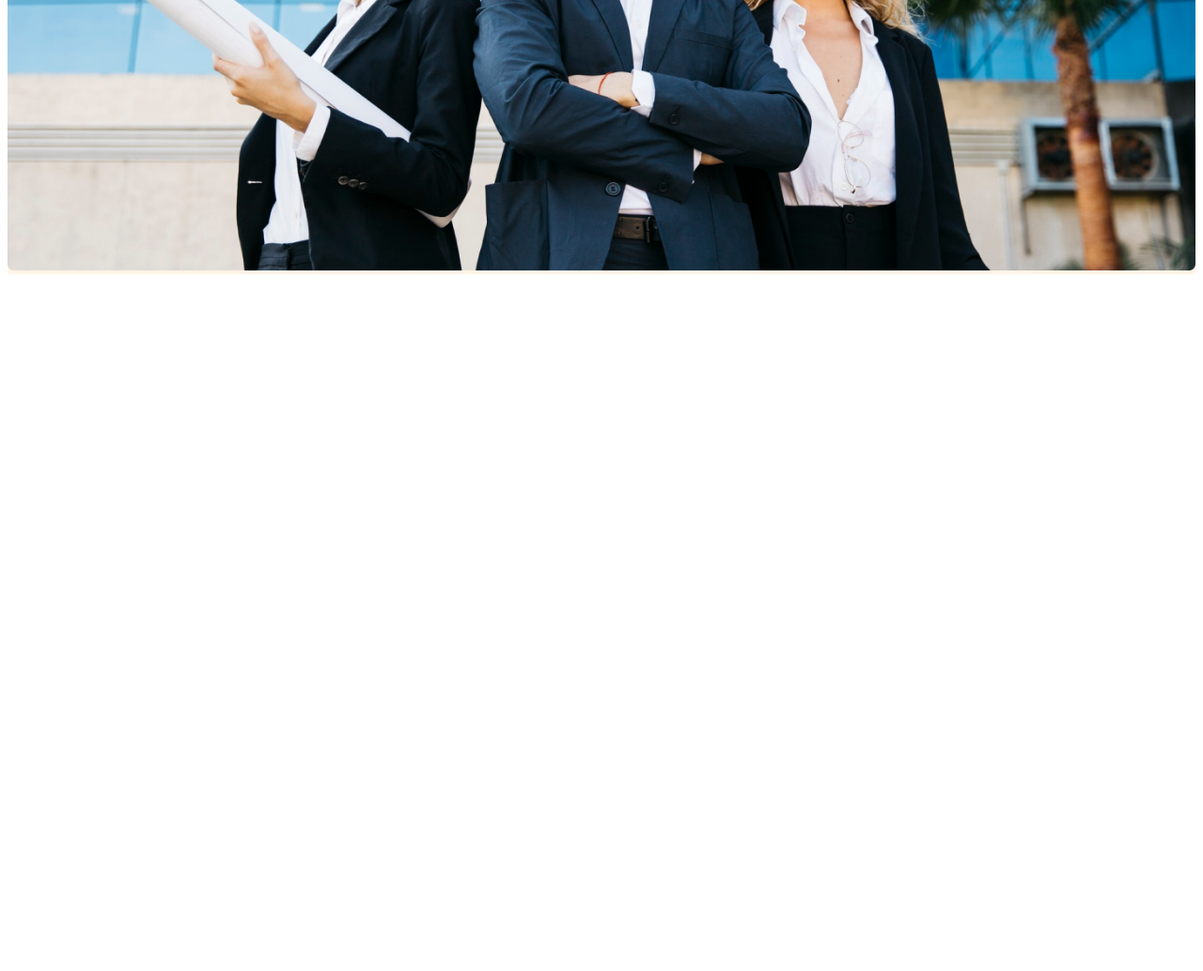
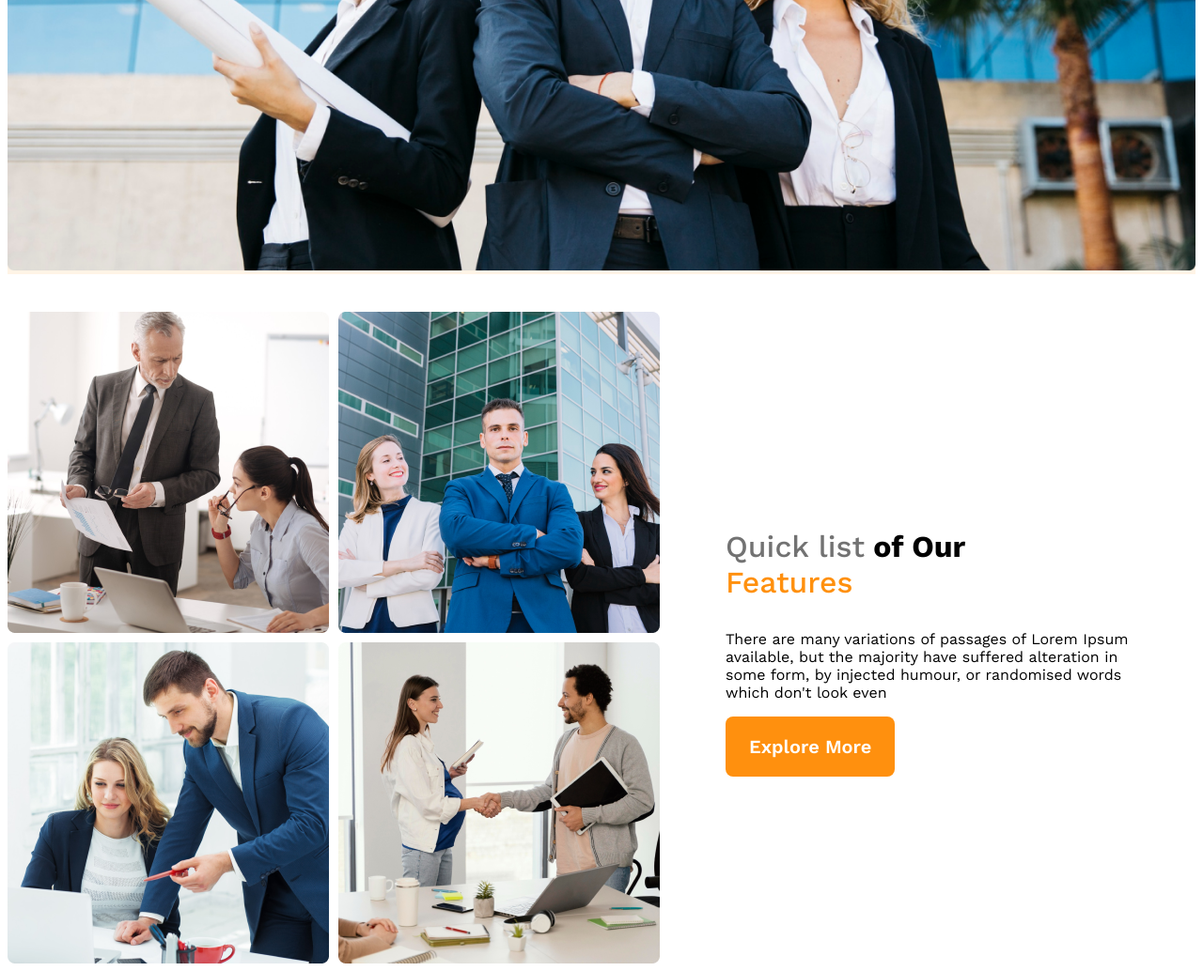
Before and after one commit to mehedip1/Architecher, a plain HTML site: page index.html in a window 1280 px wide. Shown: the part 853-1887 px from the top of the page at 94% size. Before the commit the page ends 1153 px from the top, so only its background shows below. Drawn offline with nearby package versions, Linux system fonts and the light colour scheme.

Commit message:
teams section add

```diff
--- a/index.html
+++ b/index.html
@@ -29,6 +29,22 @@
     </header>
     <main>
 
+       <!-- team section -->
+        <section class="tems-container">
+            <div class="teme-img">
+                <img src="images/team1.png" alt="">
+                <img src="images/team2.png" alt="">
+                <img src="images/team3.png" alt="">
+                <img src="images/team4.png" alt="">
+
+            </div>
+            <div class="team-content">
+                    <h3 class="team-title"> <span class="q-list">Quick list</span> <span>of Our</span> <br> <span class="fea">Features</span> </h3>
+                    <p class="team-info">There are many variations of passages of Lorem Ipsum available, but the majority have suffered alteration in some form, by injected humour, or randomised words which don't look even</p>
+                    <button class="btn-primary">Explore More</button>
+            </div>
+        </section>
+
     </main>
    <footer>
 
--- a/style/Style.css
+++ b/style/Style.css
@@ -80,6 +80,56 @@ nav li a {
     width: 100%;
 }
 
+
+/* main section  */
+
+.main{
+    max-width: 1440px;
+    padding: 0 auto;
+}
+
+
+/* teams style */
+
+
+.tems-container{
+    display: flex;
+    align-items: center;
+    margin-top: 40px;
+}
+
+.teme-img{
+    display: grid;
+    grid-template-columns: repeat(2, 1fr);
+    gap: 10px;
+}
+
+.team-content{
+    padding-left: 70px;
+    padding-right: 70px;
+}
+.team-title{
+    font-size: 32px;
+
+}
+.team-title .q-list {
+    color: #727272;
+    font-weight: 500;
+
+}
+.team-title .fea {
+    color: #FF900E;
+    font-weight: 500;
+
+}
+
+
+
+
+
+
+
+
 /* responsive style */
 
 @media screen and (max-width: 576px) {
@@ -89,6 +139,18 @@ nav li a {
     nav {
         flex-direction: column;
     }
+
+    .tems-container{
+        flex-direction: column;
+    }
+
+    .team-title{
+        font-size: 15px;
+    }
+   .teme-img{
+    grid-template-columns: none;
+   }
+
 }
 
 @media screen and (min-width: 576px) and (max-width: 960px) {
@@ -96,4 +158,8 @@ nav li a {
     nav {
         flex-direction: column;
     }
+
+    .tems-container{
+        flex-direction: column;
+    }
 }
```
